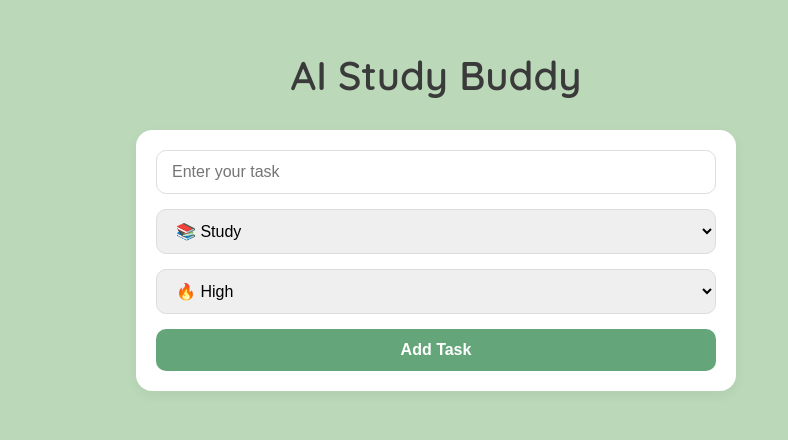
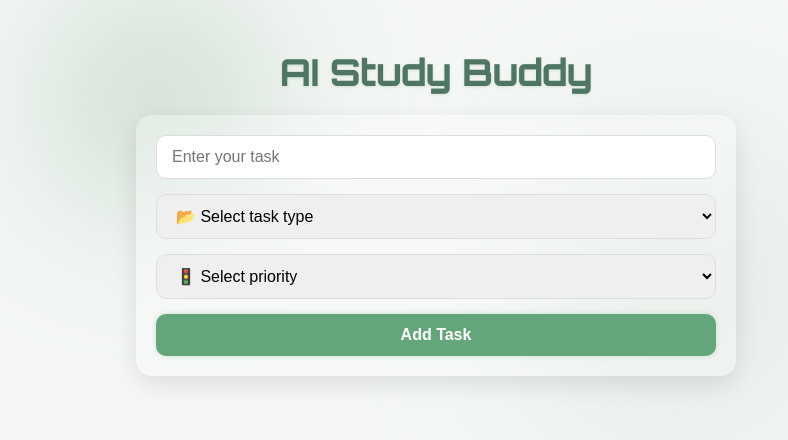
Before and after one commit to salma-ysr/ai-study-buddy, a plain HTML site: page index.html in a window 1280 px wide. Shown: the whole page, without its empty margins (204-992 px from the left). Drawn offline with Linux system fonts and the light colour scheme.

Commit message:
testing another UI style

```diff
--- a/index.html
+++ b/index.html
@@ -4,6 +4,7 @@
   <meta charset="UTF-8">
   <title>AI Study Buddy</title>
   <link rel="stylesheet" href="style.css">
+  <link href="https://fonts.googleapis.com/css2?family=Orbitron:wght@500&family=Quicksand:wght@400;600&display=swap" rel="stylesheet">
 </head>
 <body>
   <h1>AI Study Buddy</h1>
@@ -11,13 +12,15 @@
   <form id="task-form">
     <input type="text" id="task-name" placeholder="Enter your task" required />
 
-    <select id="task-category">
+    <select id="task-category" required>
+        <option value="" disabled selected hidden>📂 Select task type</option>
         <option value="study">📚 Study</option>
         <option value="selfcare">💆 Self-Care</option>
         <option value="work">💼 Work</option>
       </select>
 
-    <select id="task-priority">
+      <select id="task-priority" required>
+        <option value="" disabled selected hidden>🚦 Select priority</option>
         <option value="high">🔥 High</option>
         <option value="medium">⏳ Medium</option>
         <option value="low">🌱 Low</option>
@@ -30,4 +33,9 @@
 
   <script src="script.js"></script>
 </body>
+
+<!--blobs -->
+<div class="blob blob1"></div>
+<div class="blob blob2"></div>
+
 </html>
--- a/script.js
+++ b/script.js
@@ -8,11 +8,23 @@ form.addEventListener("submit", function(event) {
   const category = document.getElementById("task-category").value;
   const priority = document.getElementById("task-priority").value;
 
+  if (!name || !category || !priority) {
+    alert("Please fill in all fields.");
+    return;
+  }
+
   const taskItem = document.createElement("li");
   taskItem.classList.add("task-item");
   taskItem.innerText = `${name} [${category.toUpperCase()} - ${priority.toUpperCase()}]`;
 
+  if (priority === "high") {
+    taskItem.style.borderLeft = "5px solid #ff6b6b";
+  } else if (priority === "medium") {
+    taskItem.style.borderLeft = "5px solid #ffa502";
+  } else {
+    taskItem.style.borderLeft = "5px solid #7bed9f";
+  }
+
   taskList.appendChild(taskItem);
-
   form.reset();
 });
--- a/style.css
+++ b/style.css
@@ -1,31 +1,64 @@
-@import url('https://fonts.googleapis.com/css2?family=Quicksand:wght@400;600&display=swap');
+@import url('https://fonts.googleapis.com/css2?family=Orbitron:wght@500&family=Quicksand:wght@400;600&display=swap');
 
 body {
   font-family: 'Quicksand', sans-serif;
-  background-color: #bbd9b9;
+  background-color: #f4f7f5;
   color: #2f2f2f;
   max-width: 600px;
   margin: 50px auto;
   padding: 0 20px;
+  position: relative;
+  overflow-x: hidden;
 }
 
 h1 {
+  font-family: 'Orbitron', sans-serif;
+  font-size: 2.2rem;
+  color: #4f7663;
   text-align: center;
-  font-size: 2.5rem;
-  margin-bottom: 30px;
-  color: #3a3a3a;
+  letter-spacing: 1px;
+  margin-bottom: 20px;
+  text-shadow: 0 1px 3px rgba(163, 193, 173, 0.4);
 }
 
+/* Blobs */
+.blob {
+  position: absolute;
+  border-radius: 50%;
+  filter: blur(80px);
+  opacity: 0.6;
+  z-index: -1;
+}
+
+.blob1 {
+  width: 200px;
+  height: 200px;
+  background: #a3c1ad;
+  top: -50px;
+  left: -60px;
+}
+
+.blob2 {
+  width: 300px;
+  height: 300px;
+  background: #d8e3dc;
+  bottom: -60px;
+  right: -70px;
+}
+
+/* Glassmorphic card */
 form {
   display: flex;
   flex-direction: column;
   gap: 15px;
-  background-color: #ffffff;
+  background: rgba(255, 255, 255, 0.3);
+  backdrop-filter: blur(10px);
+  border-radius: 16px;
   padding: 20px;
-  border-radius: 16px;
-  box-shadow: 0 4px 12px rgba(0, 0, 0, 0.06);
+  box-shadow: 0 8px 24px rgba(0, 0, 0, 0.1);
 }
 
+/* Inputs */
 input, select, button {
   padding: 12px 15px;
   font-size: 1rem;
@@ -44,14 +77,17 @@ button {
   color: white;
   font-weight: bold;
   cursor: pointer;
-  transition: background-color 0.3s ease;
+  transition: all 0.3s ease;
   border: none;
+  box-shadow: 0 0 6px rgba(100, 165, 122, 0.3);
 }
 
 button:hover {
   background-color: #4d6d59;
+  box-shadow: 0 0 10px rgba(100, 165, 122, 0.5);
 }
 
+/* Task list */
 #task-list {
   margin-top: 30px;
   padding: 0;
@@ -65,4 +101,12 @@ button:hover {
   border-left: 5px solid #a3c1ad;
   border-radius: 10px;
   box-shadow: 0 2px 6px rgba(0, 0, 0, 0.05);
+  font-family: 'Quicksand', sans-serif;
+  animation: fadeIn 0.6s ease-in-out;
+  position: relative;
 }
+
+@keyframes fadeIn {
+  from { opacity: 0; transform: translateY(10px); }
+  to { opacity: 1; transform: translateY(0); }
+}
```
Lines whose indentation alone changed are shown as unchanged.
